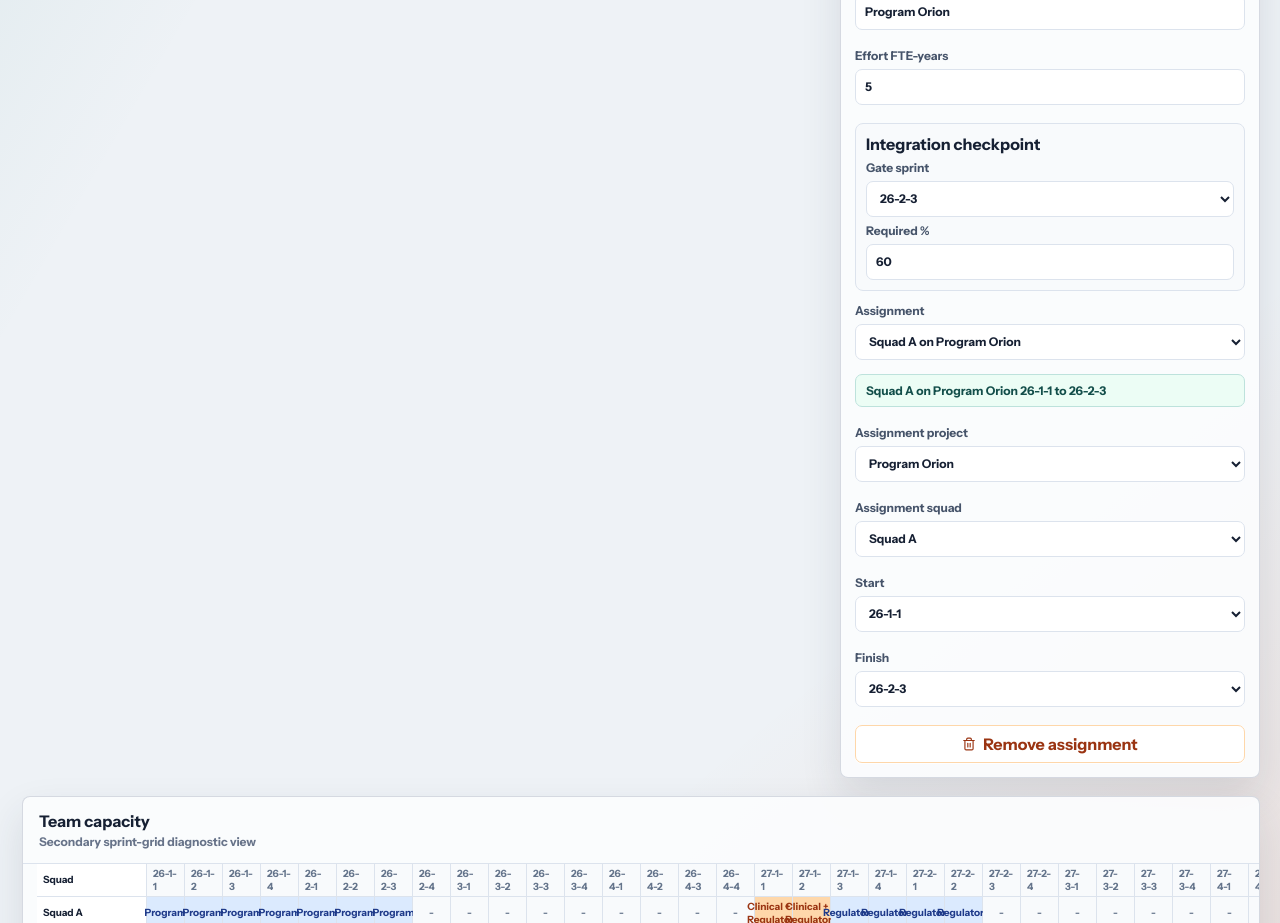
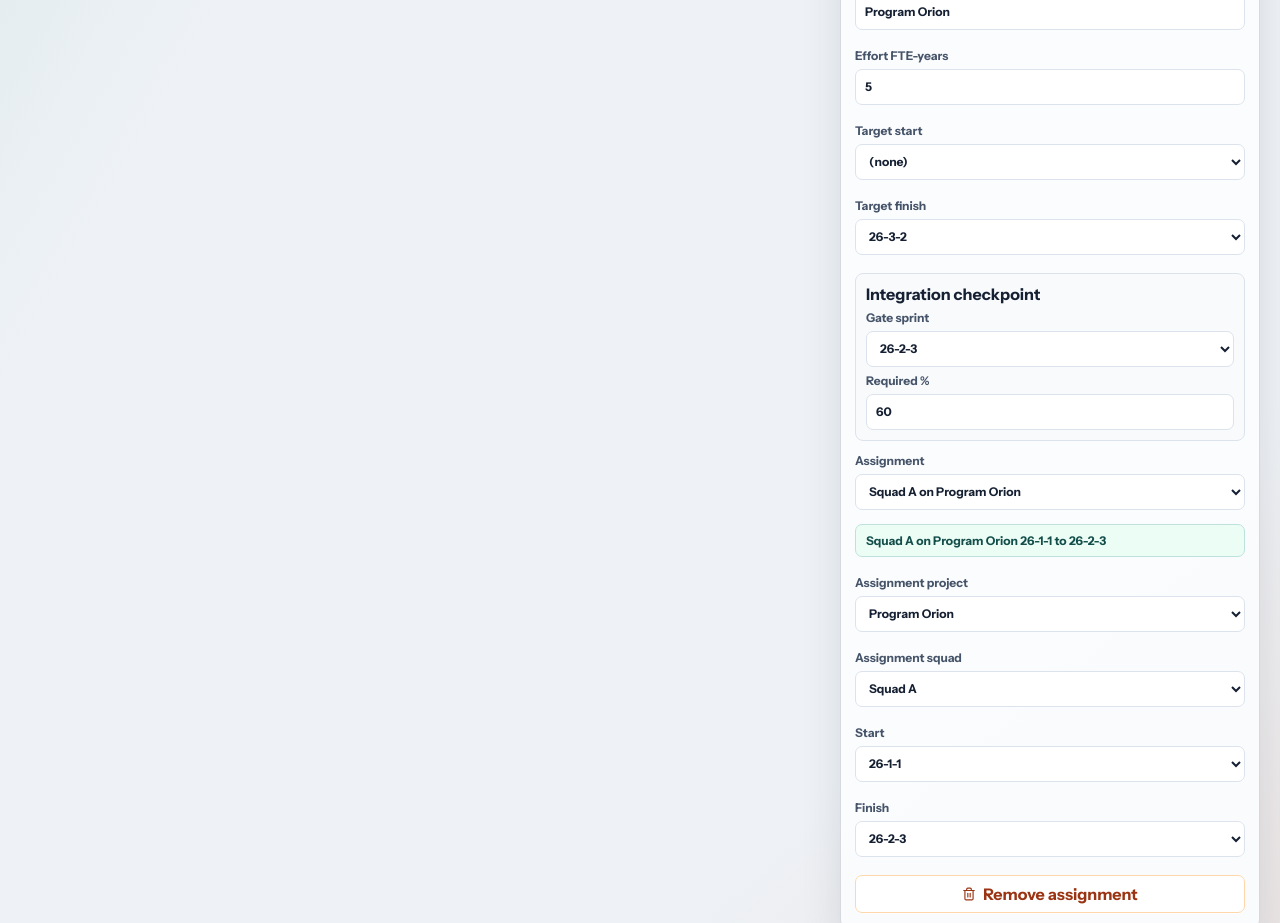
Before and after one commit to xerxesb/PortfolioPlanner, a React (Vite) app: page / in a window 1280 px wide. Shown: the part 800-1723 px from the top of the page. Built offline with nearby package versions, Linux system fonts and the light colour scheme.

Commit message:
feat: target window band on project lanes (targetStartKey → targetFinishKey)

```diff
--- a/src/App.tsx
+++ b/src/App.tsx
@@ -790,6 +790,23 @@ function ProjectLane({
             </button>
           );
         })}
+        {(() => {
+          if (!project.targetStartKey) return null;
+          if (compareTimeKeys(project.targetStartKey, timeline.at(-1)!) > 0) return null;
+          if (compareTimeKeys(project.targetFinishKey, timeline[0]) < 0) return null;
+          const startIdx = timeline.indexOf(clampToTimeline(project.targetStartKey, timeline));
+          const finishIdx = timeline.indexOf(clampToTimeline(project.targetFinishKey, timeline));
+          if (startIdx < 0 || finishIdx < 0 || finishIdx < startIdx) return null;
+          const left = (startIdx / timeline.length) * 100;
+          const width = ((finishIdx - startIdx + 1) / timeline.length) * 100;
+          return (
+            <div
+              className="target-window"
+              style={{ left: `${left}%`, width: `${width}%` }}
+              title={`Target: ${project.targetStartKey} → ${project.targetFinishKey}`}
+            />
+          );
+        })()}
         {project.milestones.map((milestone) => (
           <span
             className="milestone-marker"
@@ -1069,6 +1086,37 @@ function EditorPanel({
               }
             />
           </label>
+          <label>
+            Target start
+            <select
+              value={selectedProject.targetStartKey ?? ""}
+              onChange={(event) =>
+                onProjectChange(selectedProject.id, {
+                  targetStartKey: event.target.value ? event.target.value as TimeKey : undefined,
+                })
+              }
+            >
+              <option value="">(none)</option>
+              {timeline.map((key) => (
+                <option value={key} key={key}>{key}</option>
+              ))}
+            </select>
+          </label>
+          <label>
+            Target finish
+            <select
+              value={selectedProject.targetFinishKey}
+              onChange={(event) =>
+                onProjectChange(selectedProject.id, {
+                  targetFinishKey: event.target.value as TimeKey,
+                })
+              }
+            >
+              {timeline.map((key) => (
+                <option value={key} key={key}>{key}</option>
+              ))}
+            </select>
+          </label>
           {selectedProject.milestones.map((milestone) => (
             <div className="milestone-editor" key={milestone.id}>
               <strong>{milestone.name}</strong>
--- a/src/domain/scenario.ts
+++ b/src/domain/scenario.ts
@@ -17,6 +17,7 @@ const projectSchema = z.object({
   id: z.string().min(1),
   name: z.string().min(1),
   effortFteYears: z.number().positive(),
+  targetStartKey: timeKeySchema.optional(),
   targetFinishKey: timeKeySchema,
   eligibleSquadIds: z.array(z.string().min(1)),
   milestones: z.array(milestoneSchema),
--- a/src/domain/types.ts
+++ b/src/domain/types.ts
@@ -33,6 +33,7 @@ export interface Project {
   id: string;
   name: string;
   effortFteYears: number;
+  targetStartKey?: TimeKey;
   targetFinishKey: TimeKey;
   eligibleSquadIds: string[];
   milestones: Milestone[];
--- a/src/styles.css
+++ b/src/styles.css
@@ -316,6 +316,17 @@ h2 {
   white-space: nowrap;
 }
 
+.target-window {
+  position: absolute;
+  top: 0;
+  bottom: 0;
+  z-index: 1;
+  background: rgba(15, 118, 110, 0.08);
+  border-left: 2px solid rgba(15, 118, 110, 0.35);
+  border-right: 2px solid rgba(15, 118, 110, 0.35);
+  pointer-events: none;
+}
+
 .milestone-marker {
   position: absolute;
   top: 27px;
```
